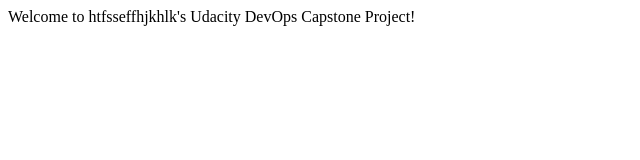
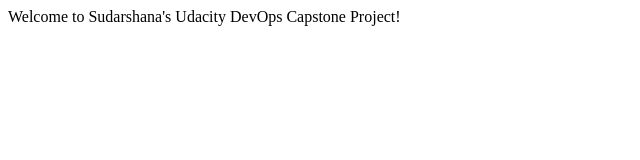
Before and after one commit to sudarshanasharma/udacity-devops-capstone, a plain HTML site: page index.html in a window 1280 px wide. Shown: the full height of the page, 0-640 px from the left. Drawn offline with Linux system fonts and the light colour scheme.

Commit message:
Update index.html
change the app

```diff
--- a/index.html
+++ b/index.html
@@ -7,7 +7,7 @@
     <title>Capstone Project</title>
 </head>
 <body>
-    Welcome to htfsseffhjkhlk's Udacity DevOps Capstone Project!
+    Welcome to Sudarshana's Udacity DevOps Capstone Project!
 </body>
 
 </html>
```
